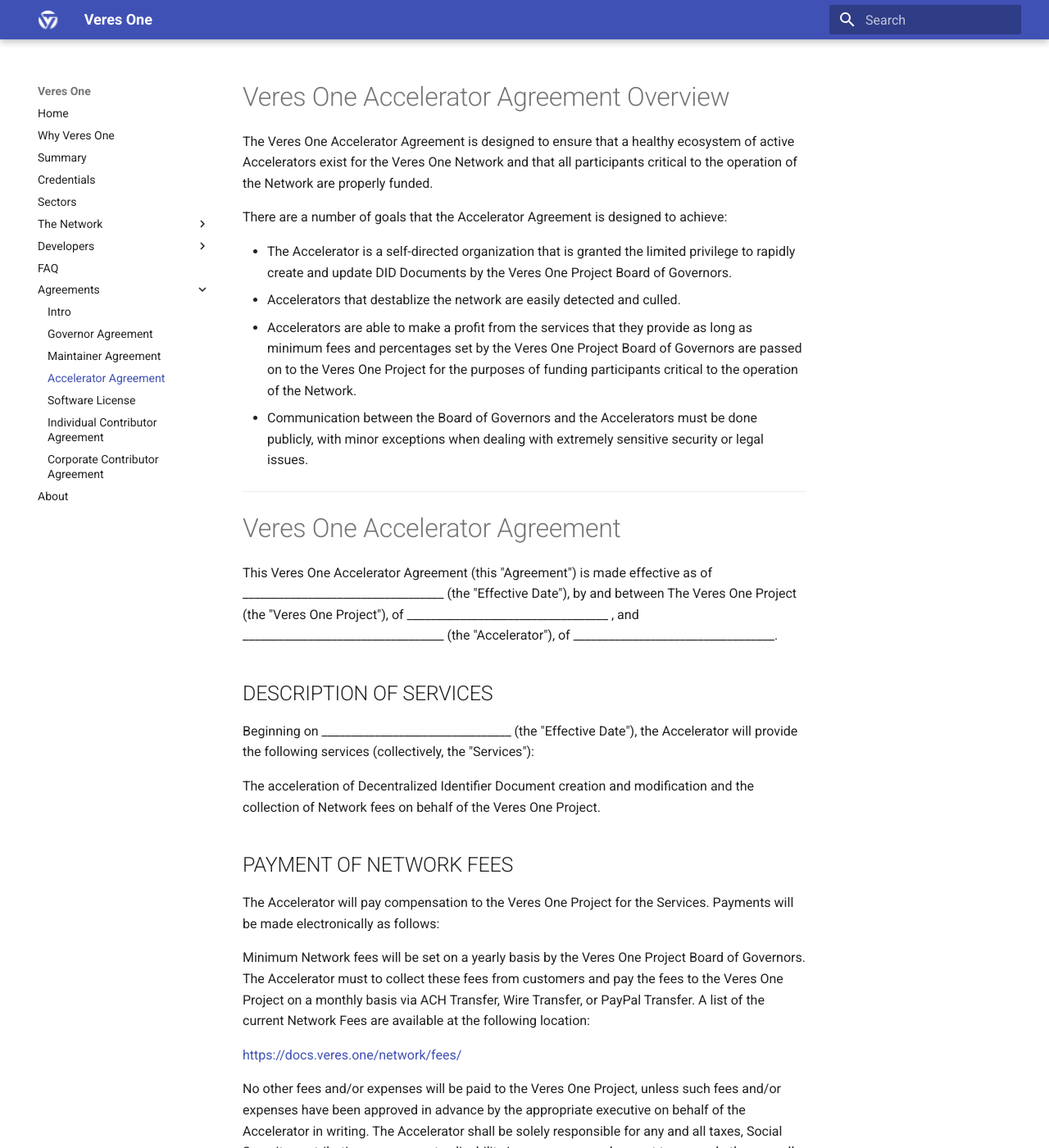
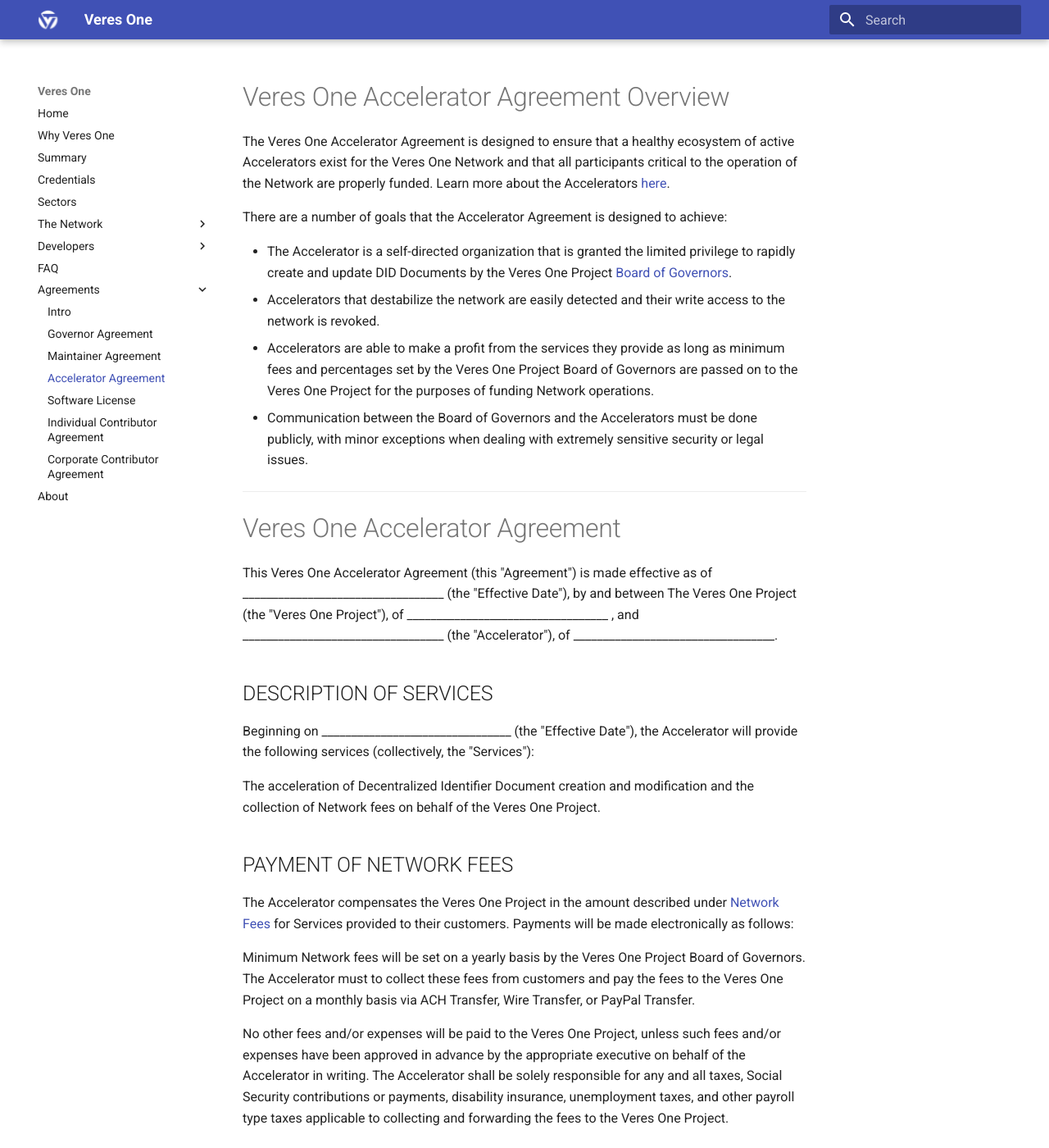
Before and after one commit to veres-one/docs.veres.one, an MkDocs documentation site: the page built from docs/agreements/accelerator.md, in a window 1280 px wide and 1400 px high. Shown: the whole window at 82% size. Built offline with MkDocs 1.6.1 and Material for MkDocs 9.7.7, drawn with Linux system fonts in a browser that asks for light colours; old or Windows-style settings are respelled for this version of MkDocs.

Commit message:
Accelerator Agreement Pass, Adam.

```diff
--- a/docs/agreements/accelerator.md
+++ b/docs/agreements/accelerator.md
@@ -3,18 +3,21 @@
 The Veres One Accelerator Agreement is designed to ensure that a healthy
 ecosystem of active Accelerators exist for the Veres One Network and that
 all participants critical to the operation of the Network are properly funded.
+Learn more about the Accelerators
+[here](https://docs.veres.one/network/accelerators/).
 
 There are a number of goals that the Accelerator Agreement is designed to
 achieve:
 
  * The Accelerator is a self-directed organization that is granted the
    limited privilege to rapidly create and update DID Documents by the
-   Veres One Project Board of Governors.
- * Accelerators that destablize the network are easily detected and culled.
- * Accelerators are able to make a profit from the services that they provide
+   Veres One Project [Board of Governors](https://docs.veres.one/network/governors/).
+ * Accelerators that destabilize the network are easily detected and their write
+   access to the network is revoked.
+ * Accelerators are able to make a profit from the services they provide
    as long as minimum fees and percentages set by the Veres One Project Board
    of Governors are passed on to the Veres One Project for the purposes of
-   funding participants critical to the operation of the Network.
+   funding Network operations.
  * Communication between the Board of Governors and the Accelerators must be
    done publicly, with minor exceptions when dealing with extremely sensitive
    security or legal issues.
@@ -45,16 +48,15 @@ One Project.
 
 ## PAYMENT OF NETWORK FEES
 
-The Accelerator will pay compensation to the Veres One Project for the
-Services. Payments will be made electronically as follows:
+The Accelerator compensates the Veres One Project in the amount described under
+[Network Fees](https://docs.veres.one/network/funding/#fees) for
+Services provided to their customers. Payments will be made electronically as
+follows:
 
 Minimum Network fees will be set on a yearly basis by the Veres One
 Project Board of Governors. The Accelerator must to collect these
 fees from customers and pay the fees to the Veres One Project on a monthly
-basis via ACH Transfer, Wire Transfer, or PayPal Transfer. A list of
-the current Network Fees are available at the following location:
-
-[https://docs.veres.one/network/fees/](https://docs.veres.one/network/fees/)
+basis via ACH Transfer, Wire Transfer, or PayPal Transfer.
 
 No other fees and/or expenses will be paid to the Veres One Project,
 unless such fees and/or expenses have been approved in advance by the
```
